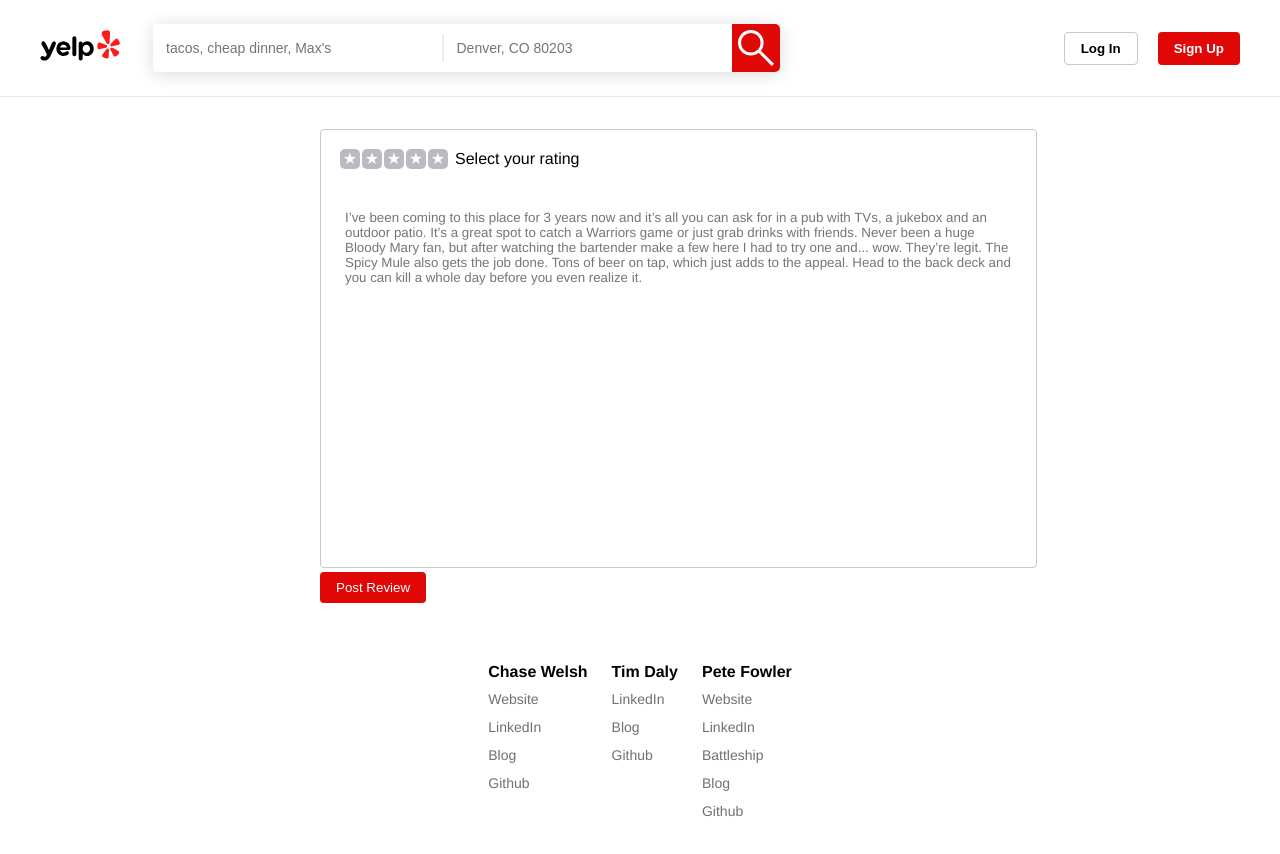
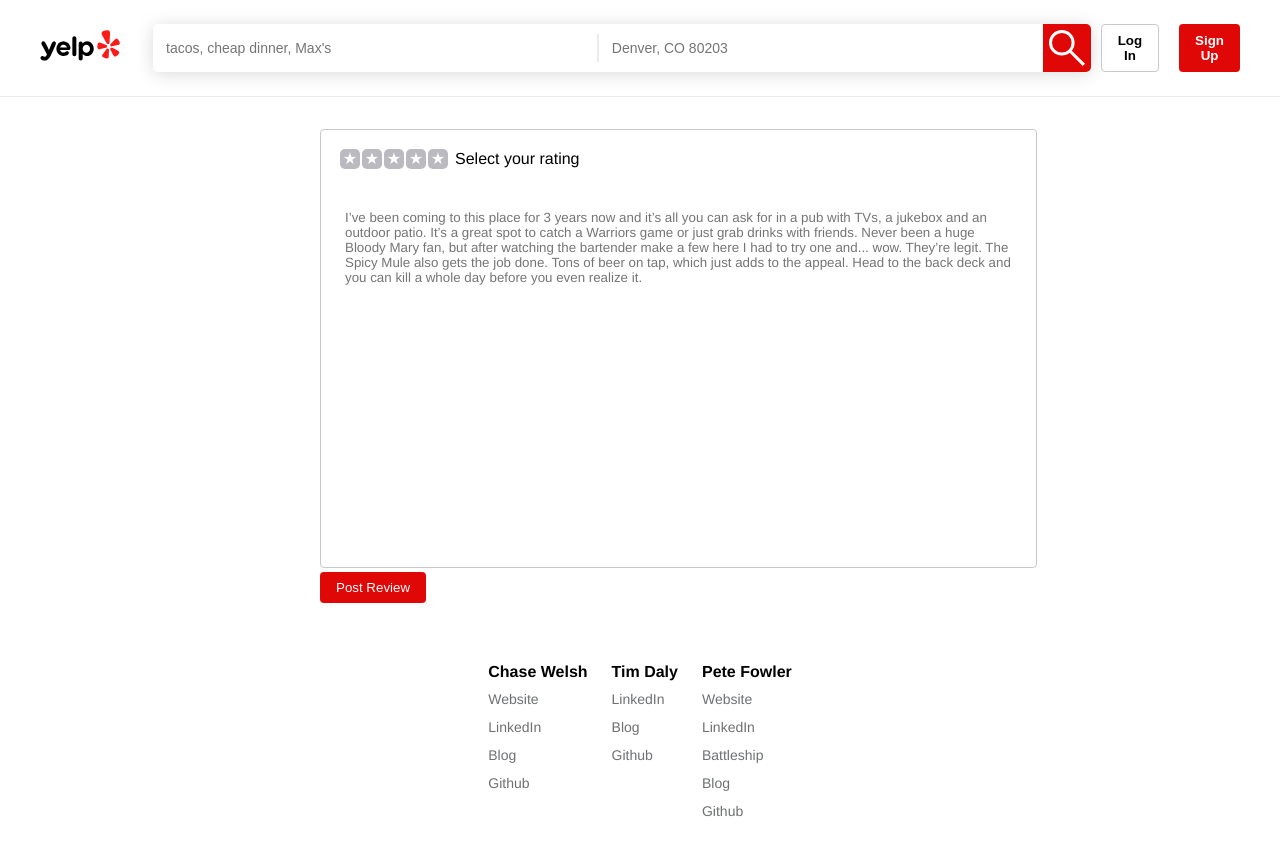
Before and after one commit to Pete-Fowler/yelp-clone-frontend, a React (Create React App) app: page /review/1 in a window 1280 px wide. Shown: the top 854 px of the page. Built offline with nearby package versions, Linux system fonts and the light colour scheme; no server answers.

Commit message:
dynamically size home buttons

```diff
--- a/src/components/Header.js
+++ b/src/components/Header.js
@@ -36,7 +36,9 @@
   return (
     <nav className={styles.nav + ' ' + headerClass}>
       <Link to="/"><img className={styles.logo} src={logoSrc} alt='Yelp logo' /></Link>
+      <div style={{flex:1}}/>
       <SearchBar setHistory={setHistory}/>
+      <div style={{flex:1}}/>
       {userArea}
     </nav>
   )
--- a/src/components/Home.module.css
+++ b/src/components/Home.module.css
@@ -8,7 +8,7 @@
   padding: 48px 0;
   margin: 0px 20px;
   margin-top: 40px;
-  width: 234px;
+  width: 20vw;
   text-align: center;
   border-radius: 4px;
   border: solid 1px #e3e3e3;
--- a/src/components/SearchBar.module.css
+++ b/src/components/SearchBar.module.css
@@ -1,6 +1,6 @@
 .searchBar {
   width: 100%;
-  max-width: 627px;
+  max-width: 968px;
   height: 48px;
   margin-right: auto;
   margin-left: 33px;
```
